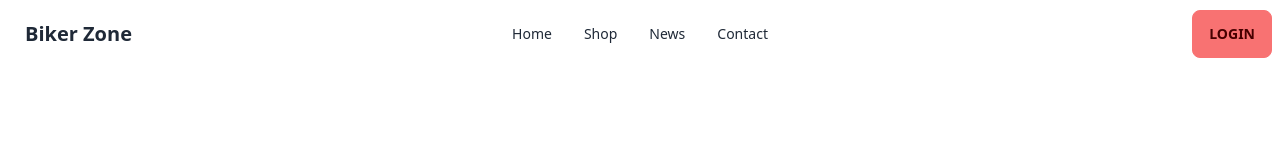
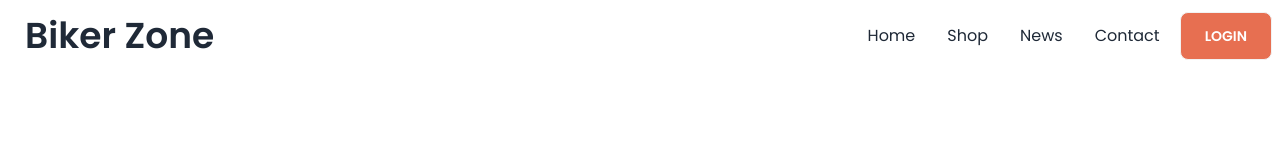
Before and after one commit to mikailislam1/biker-zone-width-daisy-reset, a plain HTML site: page index.html in a window 1280 px wide. Drawn offline with nearby package versions, Linux system fonts and the light colour scheme.

Commit message:
added navbar styles

```diff
--- a/index.html
+++ b/index.html
@@ -4,43 +4,68 @@
     <meta charset="UTF-8">
     <meta name="viewport" content="width=device-width, initial-scale=1.0">
     <title>Biker Zone</title>
+    <!-- google fonts poppins -->
+    <link rel="preconnect" href="https://fonts.googleapis.com">
+    <link rel="preconnect" href="https://fonts.gstatic.com" crossorigin>
+    <link href="https://fonts.googleapis.com/css2?family=Poppins:ital,wght@0,400;0,500;0,600;0,700;0,800;0,900;1,800&display=swap" rel="stylesheet">
     <!-- tailwind+daisyUI cdn -->
     <link href="https://cdn.jsdelivr.net/npm/daisyui@3.7.3/dist/full.css" rel="stylesheet" type="text/css" />
     <script src="https://cdn.tailwindcss.com"></script>
+    <!-- tailwind custom classes -->
+    <script>
+      tailwind.config = {
+        theme: {
+          extend: {
+            colors: {
+              clifford: '#da373d',
+              'bike-primary': '#E76F51',
+            }
+          }
+        }
+      }
+    </script>
+    <!-- custom styles -->
+    <style>
+        .font-poppins{
+            font-family: 'Poppins', sans-serif;
+        }
+    </style>
 </head>
-<body>
-   <header>
+<body class="font-poppins">
+   <header class="md:container md:mx-auto">
+    <!-- navbar section start -->
         <nav>
             <div class="navbar bg-base-100">
-                <div class="navbar-start">
+                <div class="flex-1">
                   <div class="dropdown">
                     <label tabindex="0" class="btn btn-ghost lg:hidden">
                       <svg xmlns="http://www.w3.org/2000/svg" class="h-5 w-5" fill="none" viewBox="0 0 24 24" stroke="currentColor"><path stroke-linecap="round" stroke-linejoin="round" stroke-width="2" d="M4 6h16M4 12h8m-8 6h16" /></svg>
                     </label>
-                    <ul tabindex="0" class="menu menu-sm dropdown-content mt-3 z-[1] p-2 shadow bg-base-100 rounded-box w-52">
+                    <ul tabindex="0" class="menu text-base menu-sm dropdown-content mt-3 z-[1] p-2 shadow bg-base-100 rounded-box w-52">
                         <li><a>Home</a></li>
                         <li><a>Shop</a></li>
                         <li><a>News</a></li>
                         <li><a>Contact</a></li>
                     </ul>
                   </div>
-                  <a class="btn btn-ghost normal-case text-xl">Biker Zone</a>
+                  <a class="btn btn-ghost normal-case text-4xl">Biker Zone</a>
                 </div>
                 <div class="navbar-center hidden lg:flex">
-                  <ul class="menu menu-horizontal px-1">
+                  <ul class="menu text-base menu-horizontal px-1">
                     <li><a>Home</a></li>
                     <li><a>Shop</a></li>
                     <li><a>News</a></li>
                     <li><a>Contact</a></li>
                   </ul>
                 </div>
-                <div class="navbar-end">
-                    <button class="btn btn-error">Login</button>
+                <div class="">
+                    <button class="btn  bg-bike-primary text-white px-6">Login</button>
                 </div>
               </div>
         </nav>
+        <!-- navbar section end -->
    </header>
-   <main>
+   <main class="md:container md:mx-auto">
 
    </main>
    <footer>
```
